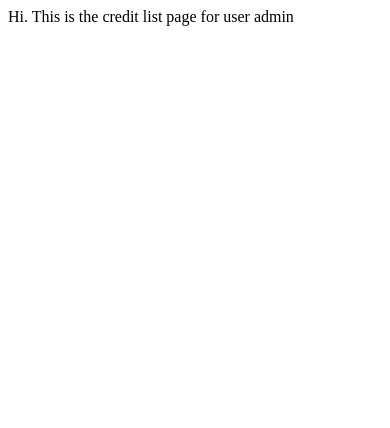
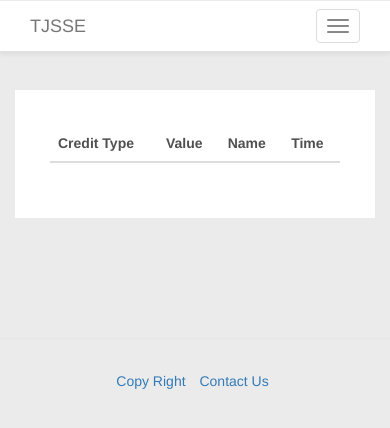
Before and after one commit to o0lazybear0o/TJSSE, a Django app: page /accounts/credit/ in a window 390 px wide. Shown: the top 428 px of the page. Run offline with Django 3.2, Linux system fonts and the light colour scheme; a user stored in the database is signed in; data comes from the database, SQL or seed files in the repository; both versions use the stored data as it was after the commit; lists and menus that the app fills with data are empty; some libraries are stand-ins or nearby versions.

Commit message:
new, edit, and display, project

```diff
--- a/accounts/admin.py
+++ b/accounts/admin.py
@@ -1,5 +1,6 @@
 from django.contrib import admin
 
-from .models import UserProfile
+from .models import UserProfile, Credit
 
 admin.site.register(UserProfile)
+admin.site.register(Credit)
--- a/accounts/models.py
+++ b/accounts/models.py
@@ -32,7 +32,7 @@ class UserProfile(models.Model):
         if (len(self.user.first_name) == 0) or (len(self.user.last_name) == 0) or (len(self.user.email) == 0):
             return False
         if (self.type == UserProfile.TYPE_STUDENT) and (not self.grade):
-            return  False
+            return False
         return True
 
     def create_student(*args, **kwargs):
@@ -44,7 +44,7 @@ class UserProfile(models.Model):
 
 class Credit(models.Model):
     student = models.ForeignKey(User)
-    date = models.DateField(auto_now=True)
+    date = models.DateTimeField(auto_now=True)
     CREDIT_TYPE_CHOICES = [
         (0, '竞赛获奖'),
         (1, '学术论文'),
@@ -56,7 +56,13 @@ class Credit(models.Model):
     name = models.CharField('名称', max_length=300)
 
     def save(self, *args, **kwargs):
-        if self.student.UserProfile.type != UserProfile.TYPE_STUDENT:
+        if self.student.userprofile.type != UserProfile.TYPE_STUDENT:
             return  # Yoko shall never have her own blog!
         else:
             super(Credit, self).save(*args, **kwargs)
+
+    def __str__(self):
+        return str(self.student.userprofile)+" name:" + self.name + " value: "+str(self.value)
+
+    class Meta:
+        ordering = ['date']
--- a/accounts/urls.py
+++ b/accounts/urls.py
@@ -9,6 +9,8 @@ urlpatterns = [
     url(r'^project/$', views.user_project_list_view, name='user_project_list'),
     url(r'^project/(?P<project_id>[0-9]+)/$', views.user_project_detail_view, name='user_project_detail'),
     url(r'^credit/$', views.user_credit_list_view, name='user_credit_list'),
+    url(r"^new_credit/$", views.new_credit, name='new_credit'),
+    url(r'edit_credit/(?P<id>[0-9]+)$',views.edit_credit,name='edit_credit'),
     url(r'^info/change_info/$', views.change_user_info_view, name='change_user_info'),
     url(r'^info/change_password/$', views.change_password_view, name='change_password'),
 ]
--- a/accounts/views.py
+++ b/accounts/views.py
@@ -6,7 +6,7 @@ from project.models import Project
 from django.template.context import RequestContext
 from django.views import generic
 from accounts import forms
-from accounts.models import UserProfile
+from accounts.models import UserProfile, Credit
 
 
 # Create your views here.
@@ -17,7 +17,7 @@ def login(request):
     else:
         if request.method == 'GET':
             form = forms.LoginForm
-            return render_to_response('login.html', RequestContext(request, {'form': form,}))
+            return render_to_response('login.html', RequestContext(request, {'form': form, }))
         else:
             form = forms.LoginForm(request.POST)
             if form.is_valid():
@@ -51,7 +51,7 @@ def logout(request):
 def change_password_view(request):
     if request.method == 'GET':
         form = forms.ChangePasswordForm
-        return render(request, 'change_password.html', {'form': form,})
+        return render(request, 'change_password.html', {'form': form, })
     else:
         form = forms.ChangePasswordForm(request.POST)
         if form.is_valid():
@@ -78,16 +78,18 @@ def change_password_view(request):
         else:
             return render(request, 'change_password.html', {'form': form, 'not_valid': True})
 
+
 @login_required(login_url='/accounts/login/')
 def new_project(request):
     return render(request, 'new_project.html')
+
 
 # Page for user info
 @login_required(login_url='/accounts/login/')
 def change_user_info_view(request):
     if request.method == 'GET':
         form = forms.ChangeStudentInfoForm()
-        return render(request, 'userinfo_change.html', {'form': form,})
+        return render(request, 'userinfo_change.html', {'form': form, })
     else:
         form = forms.ChangeStudentInfoForm(request.POST)
         if form.is_valid():
@@ -99,7 +101,6 @@ def change_user_info_view(request):
 
 @login_required(login_url='/accounts/login/')
 def user_info_view(request):
-
     return render(request, "userinfo_view.html")
 
 
@@ -120,6 +121,52 @@ def user_project_detail_view(request, project_id):
 
 @login_required(login_url='/accounts/login/')
 def user_credit_list_view(request):
-    response = "Hi. This is the credit list page for user %s"
-    username = request.user.get_username()
-    return HttpResponse(response % username)
+    credit_list = request.user.credit_set.all()
+    return render(request, 'credit.html', {'credit_list': credit_list})
+
+
+@login_required(login_url='/accounts/login/')
+def new_credit(request):
+    if request.method == 'GET':
+        form = forms.NewCreditForm()
+        return render(request, 'new_credit.html', {'form': form, })
+    else:
+        form = forms.NewCreditForm(request.POST)
+        if form.is_valid():
+            credit_type = request.POST.get("credit_type", 0)
+            credit_name = request.POST.get("credit_name", "")
+            credit_value = request.POST.get("credit_value", 0)
+
+            credit_now = Credit.objects.create(
+                student=request.user,
+                credit_type=int(credit_type),
+                value=int(credit_value),
+                name=credit_name
+            )
+            credit_now.save()
+            return render(request, 'new_credit.html', {'form': form, 'success': True})
+        else:
+            return render(request, 'new_credit.html', {'form': form})
+
+
+@login_required(login_url='/accounts/login/')
+def edit_credit(request, id):
+    if request.method == 'GET':
+        credit = Credit.objects.get(id=int(id))
+        form = forms.NewCreditForm({
+            'credit_type': credit.credit_type,
+            'credit_name': credit.name,
+            'credit_value': credit.value
+        })
+        return render(request, 'new_credit.html', {'form': form})
+    else:
+        form = forms.NewCreditForm(request.POST)
+        if form.is_valid():
+            credit = Credit.objects.get(id=int(id))
+            credit.credit_type = int(request.POST.get("credit_type", 0))
+            credit.name = request.POST.get("credit_name", "")
+            credit.value = int(request.POST.get("credit_value", 0))
+            credit.save()
+            return render(request, 'new_credit.html', {'form': form, 'success': True})
+        else:
+            return render(request, 'new_credit.html', {'form': form})
--- a/templates/base.html
+++ b/templates/base.html
@@ -66,8 +66,8 @@
                         <li><a href="#">My Project</a></li>
                         <li><a href="/accounts/new_project">New Project</a></li>
                         <li role="separator" class="divider"></li>
-                        <li><a href="#">My Credit</a></li>
-                        <li><a href="#">New Credit</a></li>
+                        <li><a href="{% url 'user_credit_list' %}">My Credit</a></li>
+                        <li><a href="{% url 'new_credit' %}">New Credit</a></li>
                     </ul>
                 </li>
                 <li><a href="/logout/">Log Out</a></li>
--- /dev/null
+++ b/templates/credit.html
@@ -0,0 +1,28 @@
+{% extends "base_maincontent.html" %}
+
+{% block maincontentbase %}
+
+    <table class="table table-striped">
+      <thead>
+        <tr>
+          <th>Credit Type</th>
+          <th>Value</th>
+          <th>Name</th>
+          <th>Time</th>
+        </tr>
+      </thead>
+      <tbody>
+        {% for credit in credit_list %}
+            <tr>
+                <td>{{ credit.get_credit_type_display}}</td>
+                <td>{{ credit.value }}</td>
+                <td>{{ credit.name  }}</td>
+                <td>{{ credit.date }}</td>
+                <td><a href="{% url 'edit_credit' id=credit.id %}">Edit</a> </td>
+            </tr>
+        {% endfor %}
+      </tbody>
+    </table>
+
+
+{% endblock maincontentbase %}
```
Also changed, not shown: accounts/forms.py (+23 -1 lines), project/models.py (+12 -7 lines), templates/new_credit.html (added, +16 -0 lines), accounts/migrations/0003_auto_20160407_0146.py (added), db.sqlite3.
